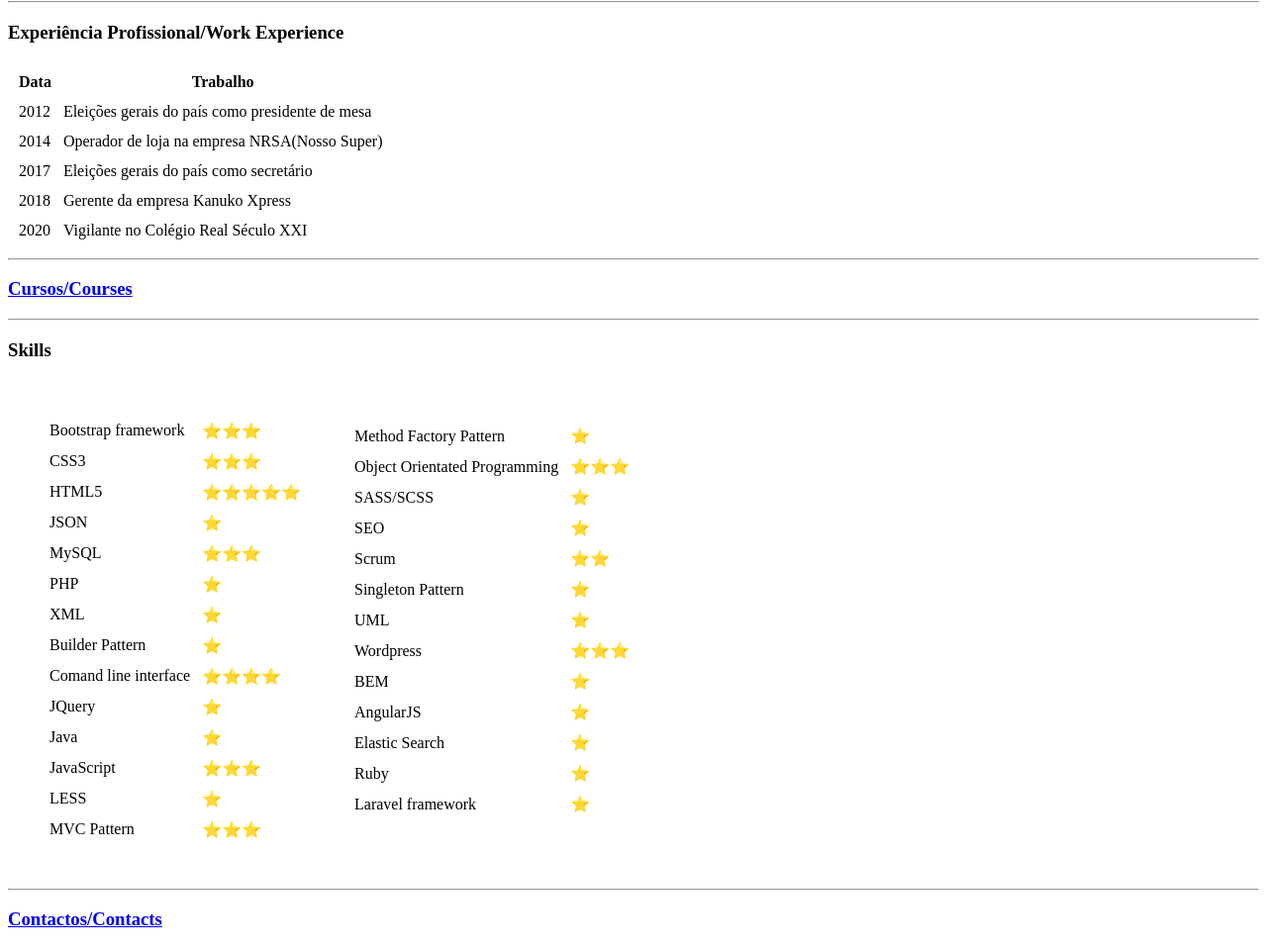
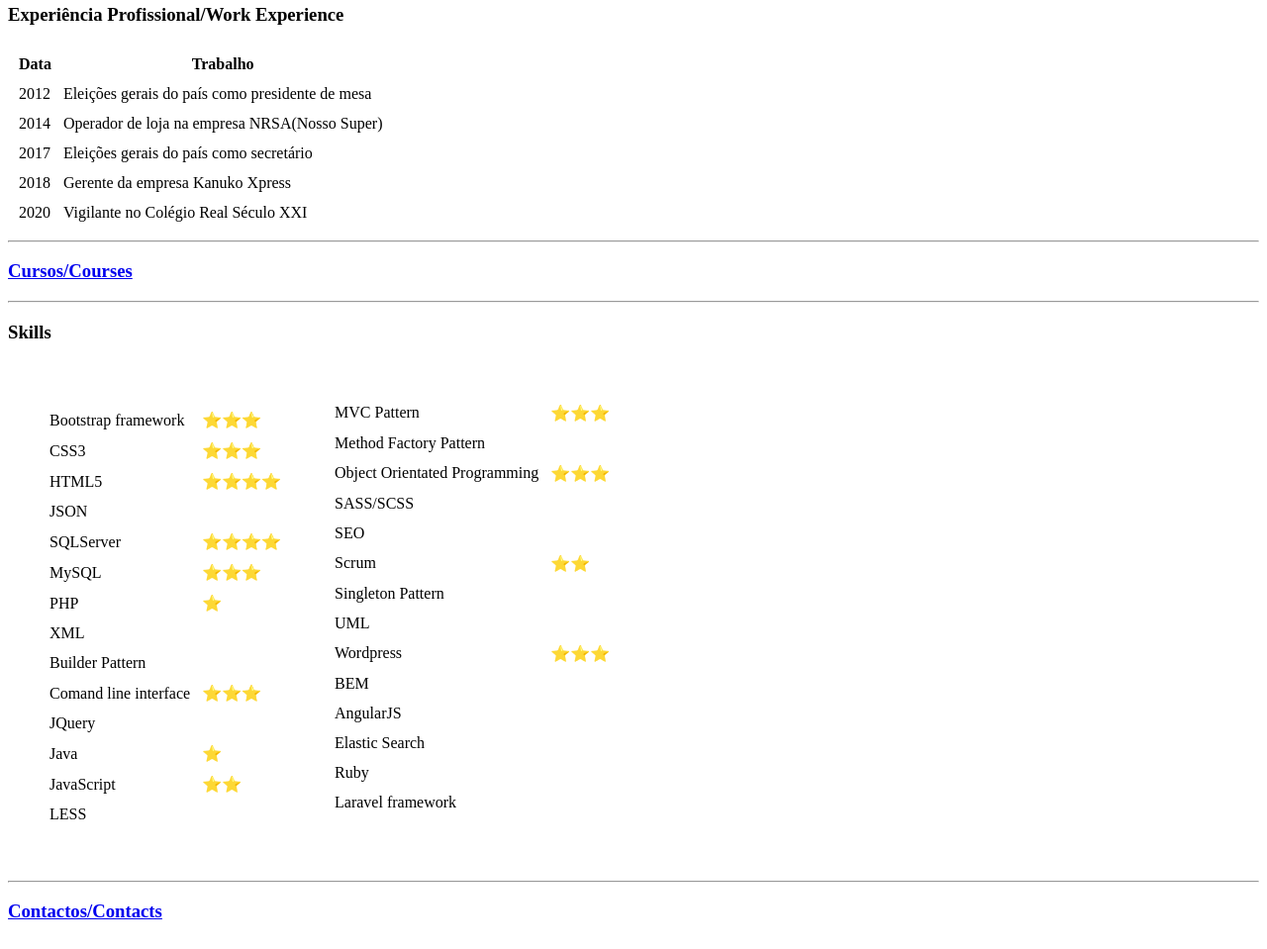
Before and after one commit to eriksondiastx/CV, a plain HTML site: page index.html in a window 1280 px wide. Shown: the part 673-1632 px from the top of the page at 99% size. Drawn offline with Linux system fonts and the light colour scheme.

Commit message:
PersonalSiteCV2

```diff
--- /dev/null
+++ b/CSS/styles.css
@@ -0,0 +1,21 @@
+body{
+  background-color: #EAF6F6;
+}
+hr{
+
+  border-style: none;
+  border-top-style: dotted;
+  border-width: 5px;
+  border-color:#c3c3c3;
+  height: 0px;
+  width: 4%;
+
+}
+
+h1{
+  color: #66BFBF;
+}
+
+h3{
+  color: #66BFBF;
+}
--- a/index.html
+++ b/index.html
@@ -2,8 +2,10 @@
 <html lang="en" dir="ltr">
   <head>
     <meta charset="utf-8">
-    <meta <dd></dd>>
+    <meta <dd></dd>
     <title>:) Erikson's Personal Site</title>
+    <link rel="stylesheet" href="--
+    \css/styles.css">
   </head>
   <body>
 
@@ -23,7 +25,7 @@
       <h3>Educação/Education</h3>
       <ul>
         <li>Ensino Médio: IMEL(Instituto Médio de Economia de Luanda);</li>
-        <li>Ensino Superior: <a href="http://www.utanga.co.ao/portal">UTANGA(Universidade Técnica de Angola)</a>.</li>
+        <li>Ensino Superior: 4º ano - <a href="http://www.utanga.co.ao/portal">UTANGA(Universidade Técnica de Angola)</a>.</li>
       </ul>
       <hr>
       <h3>Meus Passatempo/My Hobbies</h3>
@@ -98,11 +100,15 @@
                 </tr>
                 <tr>
                   <td>HTML5</td>
-                  <td>⭐⭐⭐⭐⭐</td>
+                  <td>⭐⭐⭐⭐</td>
                 </tr>
                 <tr>
                   <td>JSON</td>
-                  <td>⭐</td>
+                  <td></td>
+                </tr>
+                <tr>
+                  <td>SQLServer</td>
+                  <td>⭐⭐⭐⭐</td>
                 </tr>
                 <tr>
                   <td>MySQL</td>
@@ -114,19 +120,19 @@
                 </tr>
                 <tr>
                   <td>XML</td>
-                  <td>⭐</td>
+                  <td></td>
                 </tr>
                 <tr>
                   <td>Builder Pattern</td>
-                  <td>⭐</td>
+                  <td></td>
                 </tr>
                 <tr>
                   <td>Comand line interface</td>
-                  <td>⭐⭐⭐⭐</td>
+                  <td>⭐⭐⭐</td>
                 </tr>
                 <tr>
                   <td>JQuery</td>
-                  <td>⭐</td>
+                  <td></td>
                 </tr>
                 <tr>
                   <td>Java</td>
@@ -134,23 +140,24 @@
                 </tr>
                 <tr>
                   <td>JavaScript</td>
-                  <td>⭐⭐⭐</td>
+                  <td>⭐⭐</td>
                 </tr>
                 <tr>
                   <td>LESS</td>
-                  <td>⭐</td>
+                  <td></td>
                 </tr>
-                <tr>
-                  <td>MVC Pattern</td>
-                  <td>⭐⭐⭐</td>
-                </tr>
+
               </table>
             </td>
             <td>
               <table cellspacing="10">
                 <tr>
+                  <td>MVC Pattern</td>
+                  <td>⭐⭐⭐</td>
+                </tr>
+                <tr>
                   <td>Method Factory Pattern</td>
-                  <td>⭐</td>
+                  <td></td>
                 </tr>
                 <tr>
                   <td>Object Orientated Programming</td>
@@ -158,11 +165,11 @@
                 </tr>
                 <tr>
                   <td>SASS/SCSS</td>
-                  <td>⭐</td>
+                  <td></td>
                 </tr>
                 <tr>
                   <td>SEO</td>
-                  <td>⭐</td>
+                  <td></td>
                 </tr>
                 <tr>
                   <td>Scrum</td>
@@ -170,11 +177,11 @@
                 </tr>
                 <tr>
                   <td>Singleton Pattern</td>
-                  <td>⭐</td>
+                  <td></td>
                 </tr>
                 <tr>
                   <td>UML</td>
-                  <td>⭐</td>
+                  <td></td>
                 </tr>
                 <tr>
                   <td>Wordpress</td>
@@ -182,23 +189,23 @@
                 </tr>
                 <tr>
                   <td>BEM</td>
-                  <td>⭐</td>
+                  <td></td>
                 </tr>
                 <tr>
                   <td>AngularJS</td>
-                  <td>⭐</td>
+                  <td></td>
                 </tr>
                 <tr>
                   <td>Elastic Search</td>
-                  <td>⭐</td>
+                  <td></td>
                 </tr>
                 <tr>
                   <td>Ruby</td>
-                  <td>⭐</td>
+                  <td></td>
                 </tr>
                 <tr>
                   <td>Laravel framework</td>
-                  <td>⭐</td>
+                  <td></td>
                 </tr>
                 <tr>
 
```
Also changed, not shown: contacto.html (+1 -0 lines), cursos.html (+1 -0 lines).
